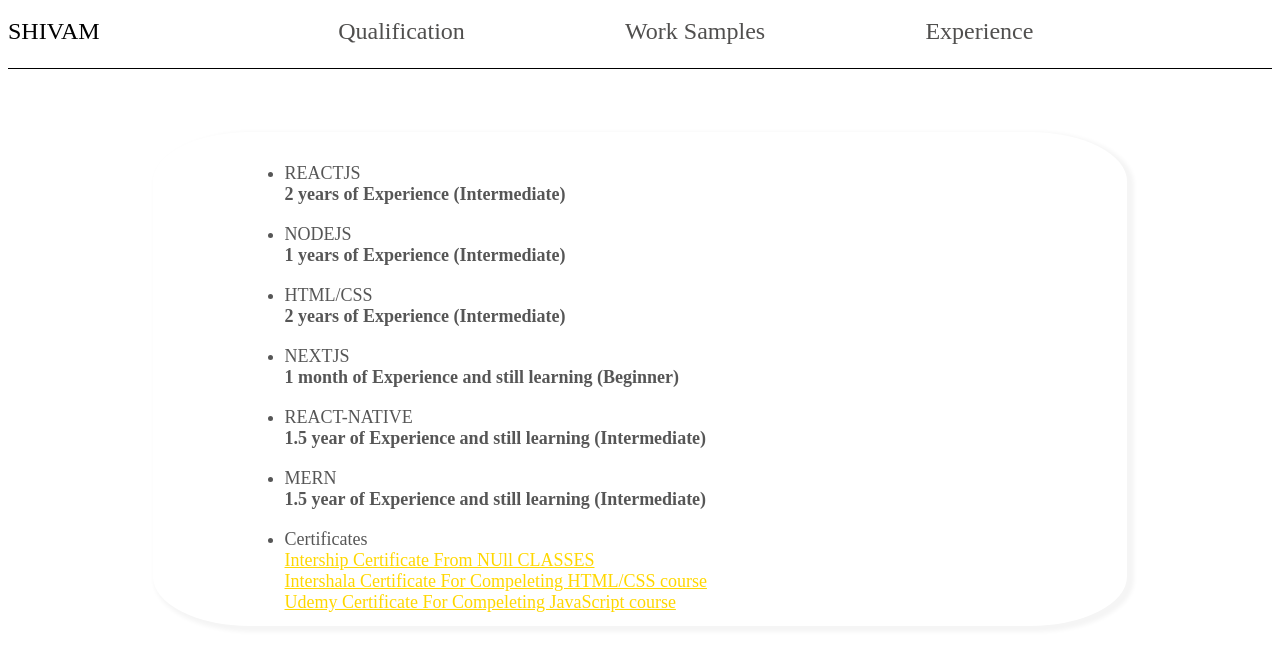
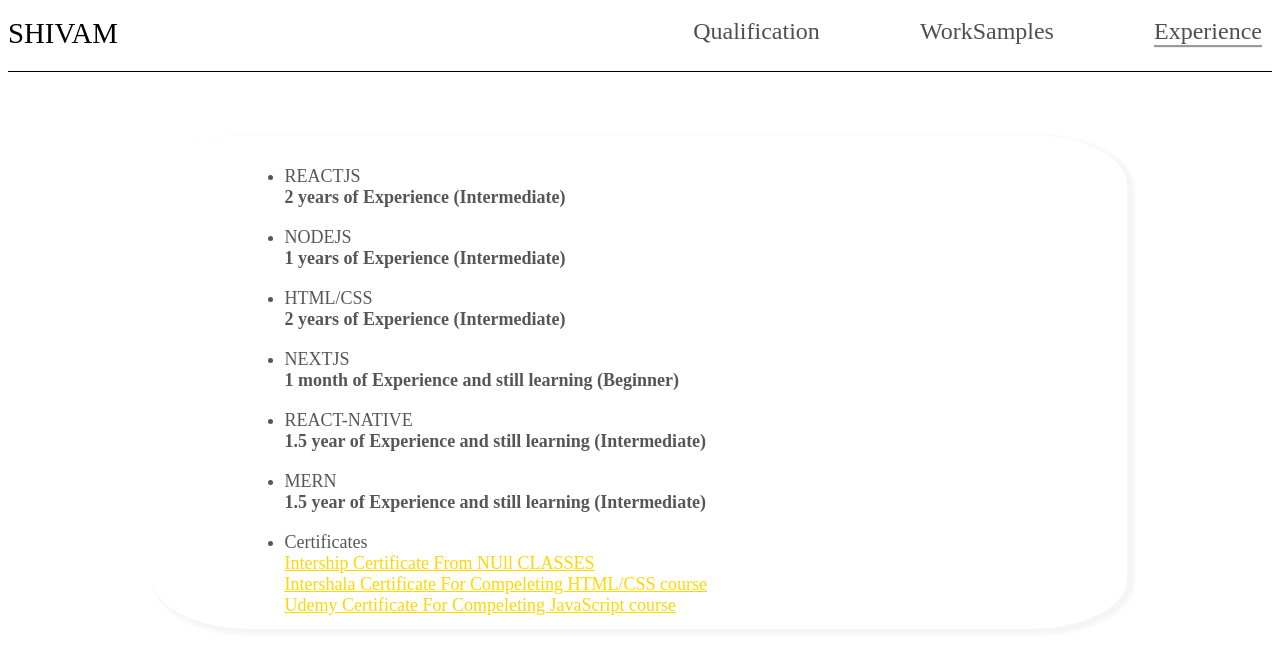
Before and after one commit to Shivam06-form/Portfolio, a Next.js app: page /Experience in a window 1280 px wide. Shown: the top 654 px of the page. Built offline with nearby package versions, Linux system fonts and the light colour scheme.

Commit message:
first commit-7

```diff
--- a/app/Experience/page.js
+++ b/app/Experience/page.js
@@ -14,7 +14,7 @@ export default function Experience() {
         <title>Experience</title>
         <meta name="description" content="Experiences of NULLCLASS" />
       </metadata>
-      <Header />    <Divider  style={{marginTop:"1%"}} />
+      <Header /> <Divider style={{ marginTop: "1%" }} />
       <ul className="EXPERINCE">
         <li>
           <div>REACTJS</div>
--- a/app/Qualification/page.js
+++ b/app/Qualification/page.js
@@ -13,7 +13,7 @@ export default function Graducation() {
         <meta name="description" content="Qualifications of Shivam Bhagwat" />
       </metadata>
       <Header />
-      <Divider  style={{marginTop:"1%"}} />
+      <Divider style={{ marginTop: "1%" }} />
       <div className="graducation">
         <ul>
           <li>
--- a/components/FirstPage.css
+++ b/components/FirstPage.css
@@ -62,7 +62,7 @@
   }
 
   .summary button {
-    width: 100%;
+    width: 95%;
   }
 
   .image {
--- a/components/Header.css
+++ b/components/Header.css
@@ -8,7 +8,6 @@
 .header header {
   text-align: center;
   display: flex;
-  /* background-color: rgba(148, 75, 7, 0.658); */
   width: 100%;
   justify-content: space-between;
   align-items: center;
@@ -17,12 +16,11 @@
 .list {
   display: flex;
   list-style: none;
-  width: 55%;
+  width: 45%;
   justify-content: space-between;
-  margin-right: auto;
-  margin-left: auto;
   height: fit-content;
   padding: 10px;
+  /* background-color: aqua; */
 }
 
 .list li {
@@ -36,7 +34,12 @@
   transition: all 700ms;
 }
 
-@media (max-width: 765px) {
+.list--selected {
+  border-bottom-style: groove;
+  border-radius: 1px;
+}
+
+@media (max-width: 768px) {
   .header header {
     flex-direction: column;
     height: fit-content;
@@ -50,7 +53,9 @@
   }
 
   .list li {
- margin-top: 10px;
-    width: 100%;
+    margin-top: 10px;
+    width: fit-content;
+    margin-left: auto;
+    margin-right: auto;
   }
 }
--- a/components/Header.js
+++ b/components/Header.js
@@ -1,13 +1,21 @@
-import React from "react";
-
+import React, { Fragment } from "react";
 import "./Header.css";
+import Link from "next/link";
 
 const Header = () => {
+  const ListItems = [
+    { id: 1, name: "Qualification" },
+    { id: 2, name: "WorkSamples" },
+    { id: 3, name: "Experience" },
+  ];
+
+  const pathname = window.location.pathname;
+
   return (
     <div className="header">
       <header>
         <div
-          style={{ cursor: "pointer" }}
+          style={{ cursor: "pointer", fontSize: "larger" }}
           onClick={() => {
             window.location.href = "/";
           }}
@@ -15,28 +23,22 @@ const Header = () => {
           SHIVAM
         </div>
         <div className="list">
-          <li
-            onClick={() => {
-              window.location.href = "/Qualification";
-            }}
-          >
-            {" "}
-            Qualification
-          </li>
-          <li
-            onClick={() => {
-              window.location.href = "/WorkSamples";
-            }}
-          >
-            Work Samples
-          </li>
-          <li
-            onClick={() => {
-              window.location.href = "/Experience";
-            }}
-          >
-            Experience{" "}
-          </li>
+          {ListItems.map((list) => {
+            return (
+              <Fragment key={list.id}>
+                <li
+                  className={`${
+                    pathname === `/${list.name}` ? "list--selected " : ""
+                  }  `}
+                  onClick={() => {
+                    window.location.href = `/${list.name}`;
+                  }}
+                >
+                  {list.name}
+                </li>
+              </Fragment>
+            );
+          })}
         </div>
       </header>
     </div>
```
